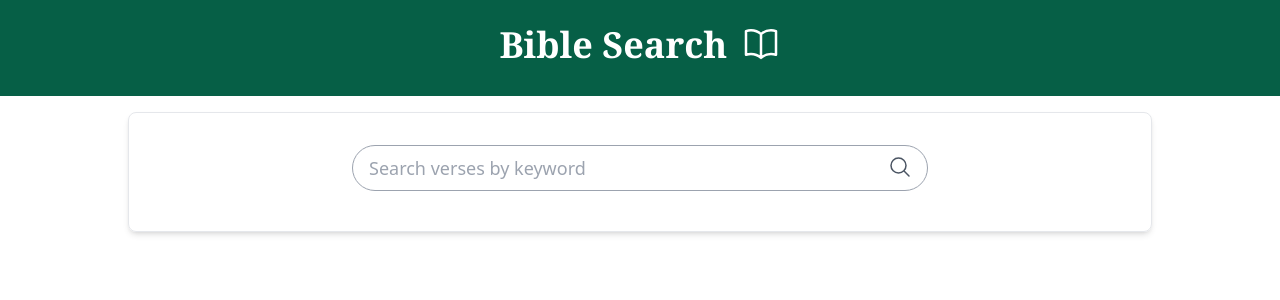
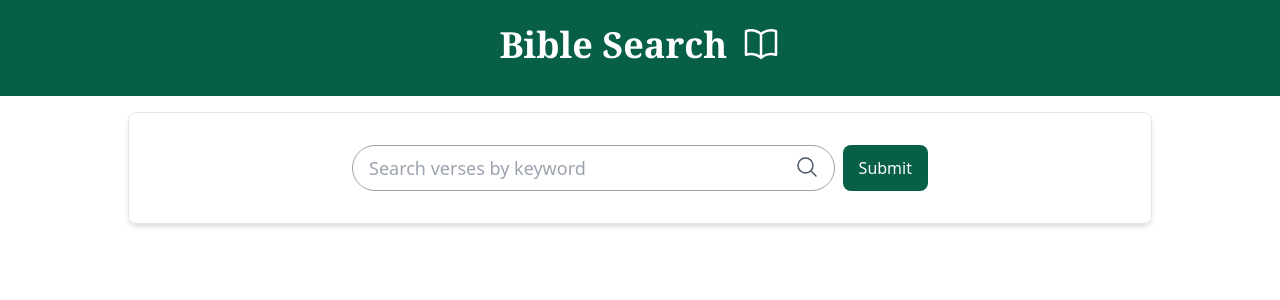
Before and after one commit to joelboersma/bible-search, a Vue app: page / in a window 1280 px wide. Shown: the top 300 px of the page. Built offline with nearby package versions, Linux system fonts and the light colour scheme.

Commit message:
add submit button

```diff
--- a/src/components/SearchBar.vue
+++ b/src/components/SearchBar.vue
@@ -14,7 +14,7 @@ defineEmits(["update:modelValue"]);
       @input="$emit('update:modelValue', $event.target.value)"
       name="search"
       type="search"
-      class="border border-solid px-4 py-2 mb-2 rounded-full border-gray-400 w-full text-lg flex items-center relative"
+      class="border border-solid px-4 py-2 rounded-full border-gray-400 w-full text-lg flex items-center relative"
     />
     <MagnifyingGlassIcon
       class="w-6 h-6 stroke-gray-600 absolute right-4 top-2.5"
--- a/src/views/SearchView.vue
+++ b/src/views/SearchView.vue
@@ -3,15 +3,29 @@ import { ref } from "vue";
 import SearchBar from "../components/SearchBar.vue";
 
 const searchQuery = ref("");
+
+function handleSubmit(e) {
+  console.log(searchQuery.value);
+}
 </script>
 
 <template>
   <div class="flex justify-center w-full">
-    <SearchBar
-      v-model="searchQuery"
-      placeholder="Search verses by keyword"
-      class="w-full max-w-xl"
-    ></SearchBar>
+    <form
+      @submit.prevent="handleSubmit"
+      class="flex justify-center w-full max-w-xl flex-wrap sm:flex-nowrap"
+    >
+      <SearchBar
+        v-model="searchQuery"
+        placeholder="Search verses by keyword"
+        class="w-full"
+      ></SearchBar>
+      <button
+        type="submit"
+        class="bg-emerald-800 hover:bg-emerald-700 transition-colors text-white px-4 py-2 rounded-lg ml-0 mt-2 w-full sm:w-auto sm:ml-2 sm:my-0"
+      >
+        Submit
+      </button>
+    </form>
   </div>
-  <p>{{ searchQuery }}</p>
 </template>
```
